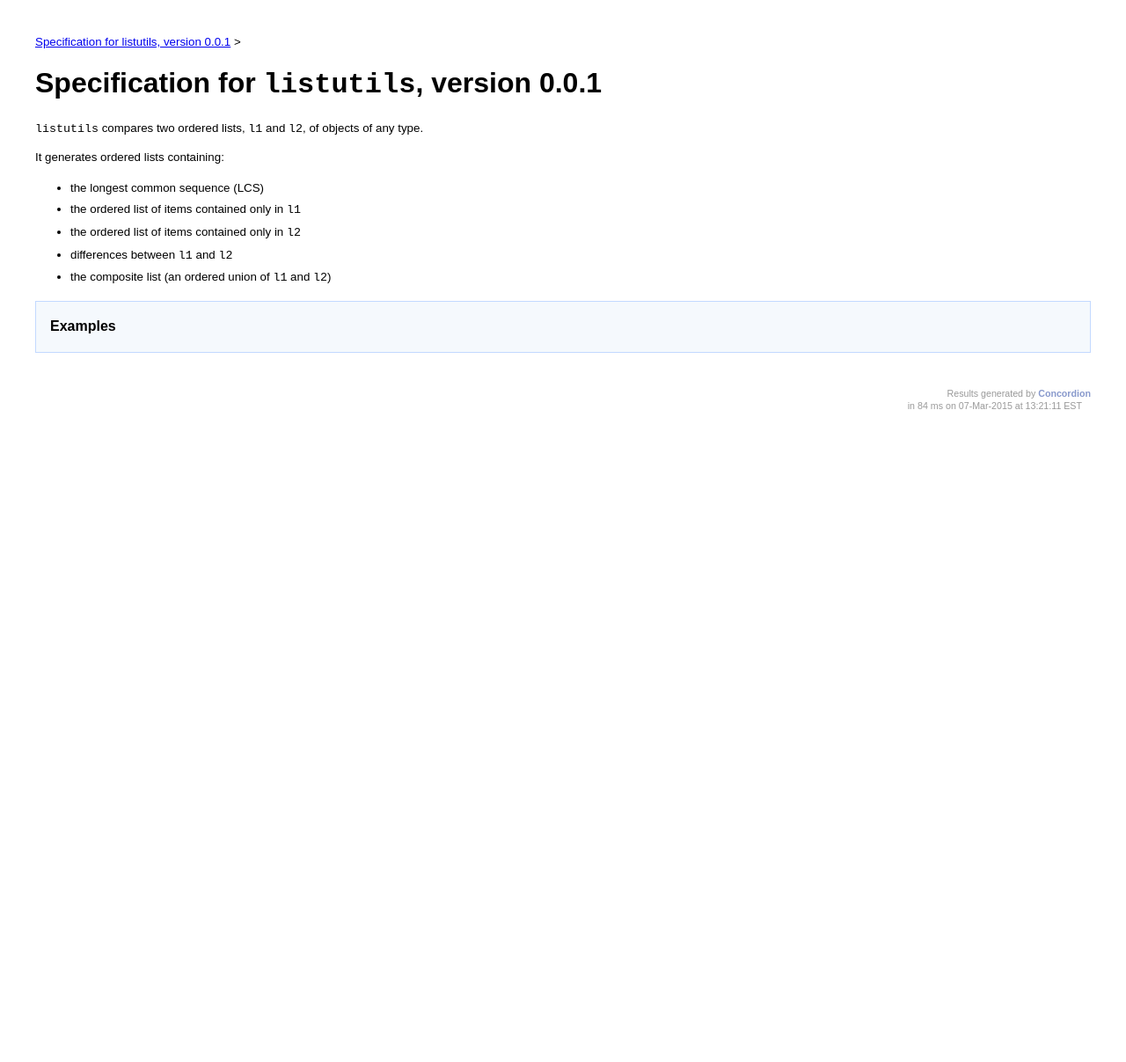
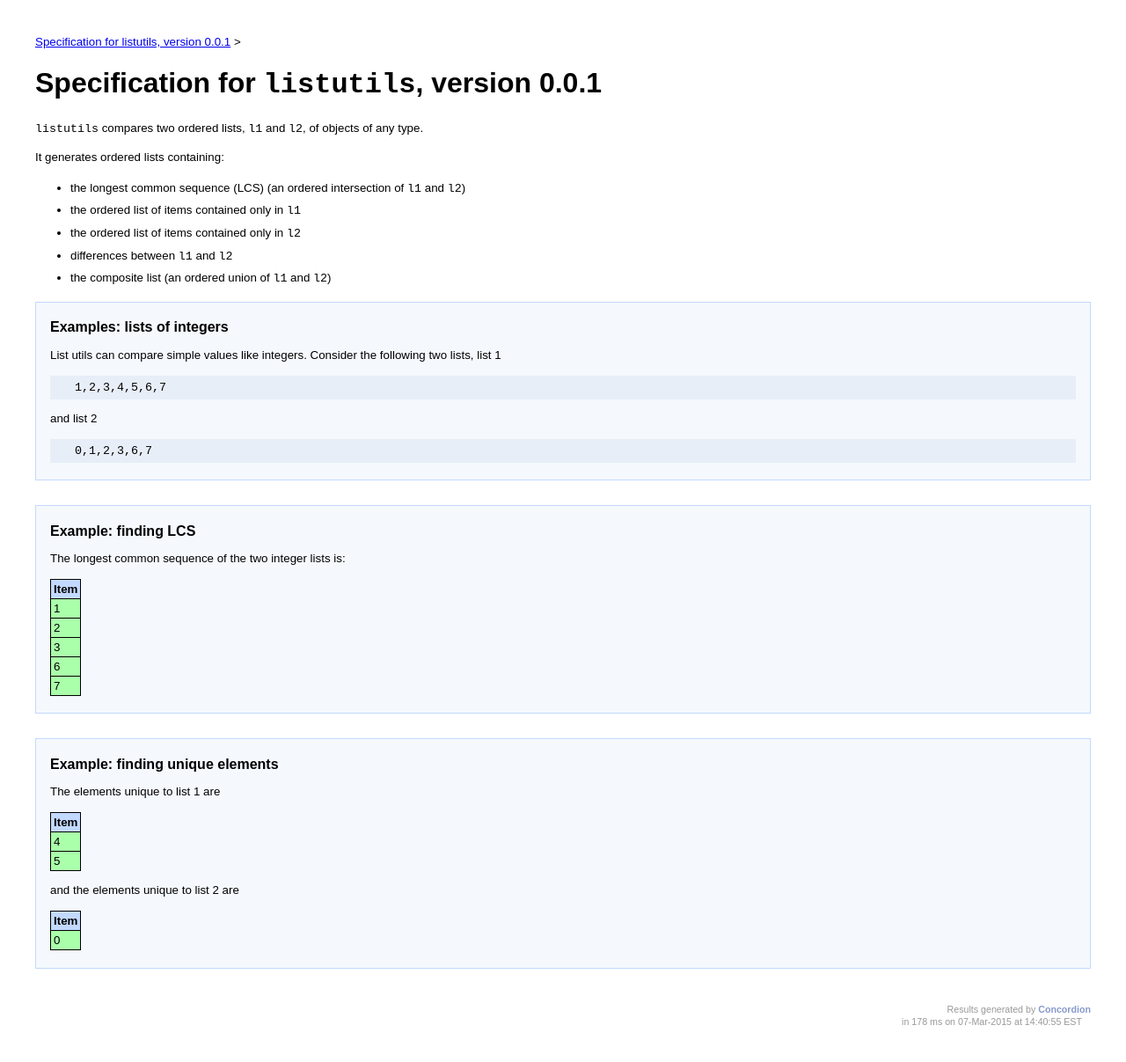
Before and after one commit to neelsmith/listutils, a Jekyll site: the page specs/listutils/ListUtils.html, which Jekyll copies as it is, in a window 1280 px wide. Shown: the whole page at 88% size. Built offline with Jekyll 4.4.1, drawn with Linux system fonts in a browser that asks for light colours; Markdown is read by kramdown in place of the engine named in the settings; before the commit the page ends 900 px from its top, so only the background shows below that.

Commit message:
Update with exx.

```diff
--- a/specs/listutils/ListUtils.html
+++ b/specs/listutils/ListUtils.html
@@ -167,14 +167,48 @@ ins {
 <p><code>listutils</code> compares two ordered lists, <code>l1</code> and <code>l2</code>, of objects of any type.<br /></p>
 <p>It generates ordered lists containing:</p>
 <ul>
-<li>the longest common sequence (LCS)</li>
+<li>the longest common sequence (LCS) (an ordered intersection of <code>l1</code> and <code>l2</code>)</li>
 <li>the ordered list of items contained only in <code>l1</code></li>
 <li>the ordered list of items contained only in <code>l2</code></li>
 <li>differences between <code>l1</code> and <code>l2</code></li>
 <li>the composite list (an ordered union of <code>l1</code> and <code>l2</code>)</li>
 </ul>
 <p><div class='example'></p>
-<h3>Examples</h3>
+<h3>Examples: lists of integers</h3>
+<p>List utils can compare simple values like integers.  Consider the following two lists, list 1</p>
+<pre concordion:set="#l1">1,2,3,4,5,6,7</pre>
+<p>and list 2</p>
+<pre concordion:set="#l2">0,1,2,3,6,7</pre>
 <p></div></p>
-<div class="footer">Results generated by <a href="http://www.concordion.org" style="font-weight: bold; text-decoration: none; color: #89C;">Concordion</a><div class="testTime">in 84 ms on 07-Mar-2015 at 13:21:11 EST</div></div></body>
+<p><div class='example'></p>
+<h3>Example: finding LCS</h3>
+<p>The longest common sequence of the two integer lists is:</p>
+ <table concordion:verifyRows="#item : getLcs(#l1,#l2)">
+<tr><th concordion:assertEquals="#item">Item</th></tr>
+
+<tr><td class="success">1</td></tr>
+<tr><td class="success">2</td></tr>
+<tr><td class="success">3</td></tr>
+<tr><td class="success">6</td></tr>
+<tr><td class="success">7</td></tr>
+</table>
+<p></div></p>
+<p><div class='example'></p>
+<h3>Example: finding unique elements</h3>
+<p>The elements unique to list 1 are</p>
+ <table concordion:verifyRows="#item : getUnique1(#l1,#l2)">
+<tr><th concordion:assertEquals="#item">Item</th></tr>
+
+<tr><td class="success">4</td></tr>
+<tr><td class="success">5</td></tr>
+</table>
+<p>and the elements unique to list 2 are</p>
+ <table concordion:verifyRows="#item : getUnique2(#l1,#l2)">
+<tr><th concordion:assertEquals="#item">Item</th></tr>
+
+<tr><td class="success">0</td></tr>
+
+</table>
+<p></div></p>
+<div class="footer">Results generated by <a href="http://www.concordion.org" style="font-weight: bold; text-decoration: none; color: #89C;">Concordion</a><div class="testTime">in 178 ms on 07-Mar-2015 at 14:40:55 EST</div></div></body>
 </html>
```
